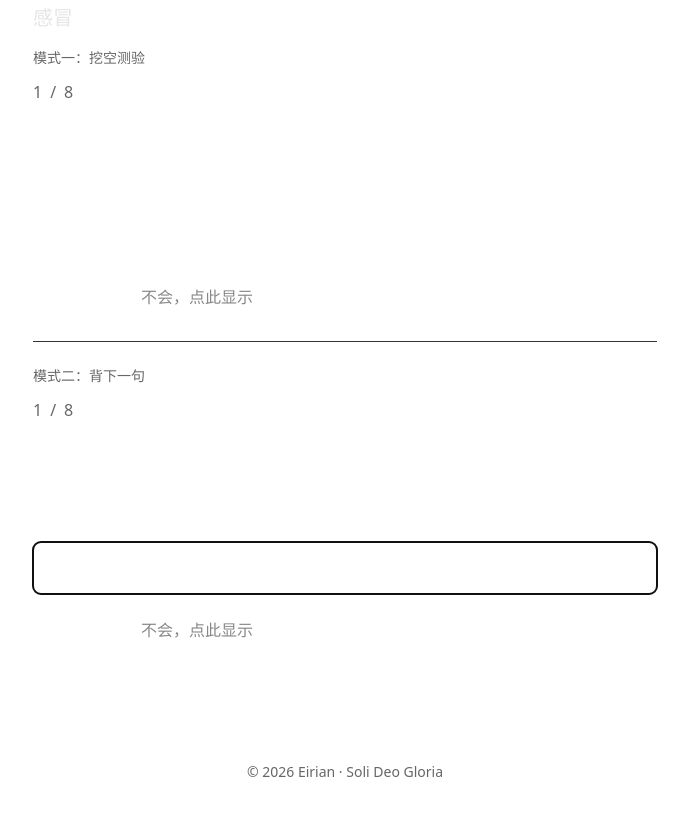
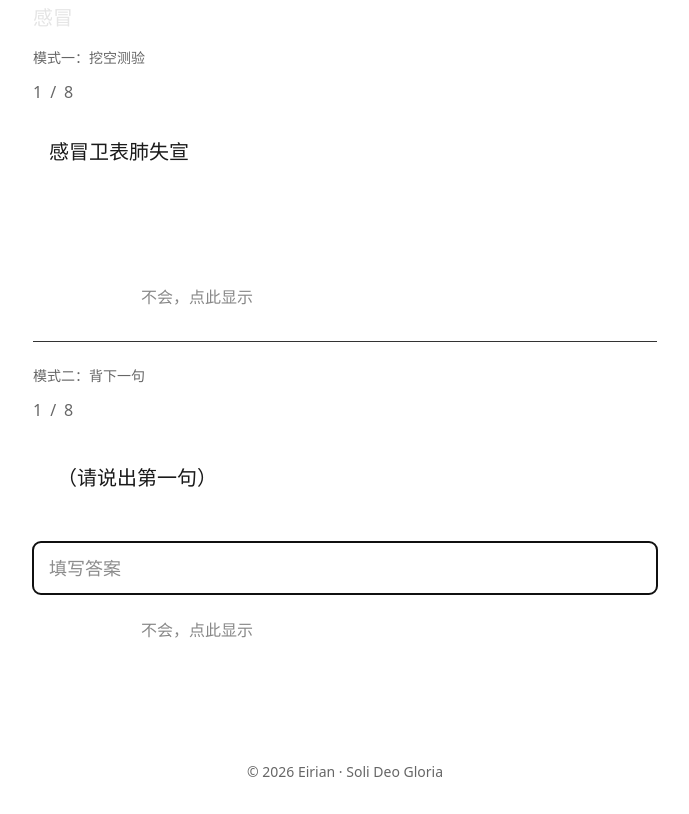
Before and after one commit to Eirian-design/my-thoughts, a Next.js app: page /tcm in a window 1280 px wide. Shown: the part 380-1194 px from the top of the page, without its empty margins (295-984 px from the left). Built offline with nearby package versions, Linux system fonts and the light colour scheme.

Commit message:
fix: 输入框改为白底深色字

```diff
--- a/src/app/tcm/Quiz.tsx
+++ b/src/app/tcm/Quiz.tsx
@@ -94,8 +94,9 @@ export default function Quiz({
 
         {/* 当前句子 */}
         <div className="leading-relaxed text-xl mb-6 p-4 rounded-lg" style={{
-          background: 'var(--bg-card)',
-          color: '#ffffff',
+          background: '#ffffff',
+
+          color: '#1a1a1a',
           fontFamily: 'serif',
           borderLeft: '3px solid var(--accent)'
         }}>
@@ -110,11 +111,11 @@ export default function Quiz({
               value={input}
               onChange={(e) => setInput(e.target.value)}
               onKeyDown={(e) => e.key === "Enter" && checkAnswer()}
-              placeholder={`填写答案${hint ? `（${hint}）` : ''}`}
               className="w-full px-4 py-3 rounded-lg border text-lg"
               style={{
                 borderColor: correct ? '#4ade80' : showHint ? '#f87171' : 'var(--border)',
-                background: 'var(--bg-card)',
+                background: '#ffffff',
+
                 color: '#fff'
               }}
               autoFocus
@@ -162,15 +163,17 @@ export default function Quiz({
 
       {/* 上一句（提示） */}
       {showPrevLine && currentBlank > 0 && (
-        <div className="mb-4 p-3 rounded-lg" style={{ background: 'var(--bg-card)', color: '#666' }}>
+        <div className="mb-4 p-3 rounded-lg" style={{ background: '#ffffff',
+                 color: '#666' }}>
           上一句：{prevLine}
         </div>
       )}
 
       {/* 空格让用户填写 */}
       <div className="leading-relaxed text-xl mb-6 p-6 rounded-lg" style={{
-        background: 'var(--bg-card)',
-        color: '#ffffff',
+        background: '#ffffff',
+
+        color: '#1a1a1a',
         fontFamily: 'serif',
         borderLeft: '3px solid var(--accent)'
       }}>
@@ -189,8 +192,9 @@ export default function Quiz({
             className="w-full px-4 py-3 rounded-lg border text-lg"
             style={{
               borderColor: correct ? '#4ade80' : showHint ? '#f87171' : 'var(--border)',
-              background: 'var(--bg-card)',
-              color: '#ffffff'
+              background: '#ffffff',
+
+              color: '#1a1a1a'
             }}
             autoFocus
           />
```
